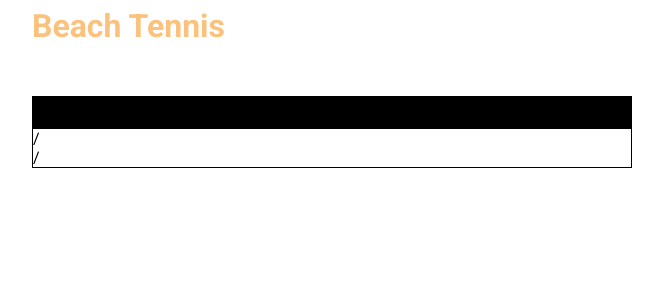
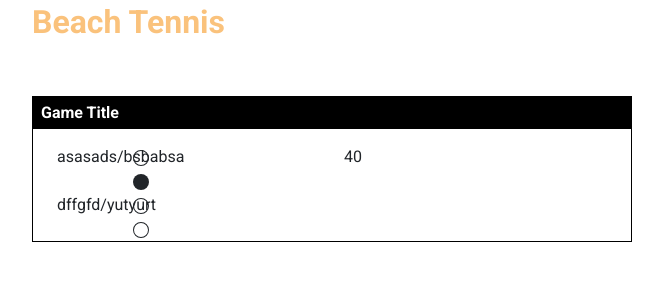
Before and after one commit to mybadclan/web-CK0207, a React (Create React App) app in the folder practice-react-1/: page /game in a window 1280 px wide. Shown: the top 300 px of the page, without its empty margins (48-711 px from the left). Built offline with nearby package versions, Linux system fonts and the light colour scheme.

Commit message:
current serve

```diff
--- a/practice-react-1/package.json
+++ b/practice-react-1/package.json
@@ -6,7 +6,10 @@
     "@testing-library/jest-dom": "^5.16.4",
     "@testing-library/react": "^13.1.1",
     "@testing-library/user-event": "^13.5.0",
+    "bootstrap": "^5.1.3",
+    "bootstrap-icons": "^1.8.1",
     "react": "^18.1.0",
+    "react-bootstrap": "^2.3.1",
     "react-dom": "^18.1.0",
     "react-router-dom": "^6.3.0",
     "react-scripts": "5.0.1",
--- a/practice-react-1/src/App.js
+++ b/practice-react-1/src/App.js
@@ -1,5 +1,5 @@
 import { Pages } from './pages';
-
+import 'bootstrap/dist/css/bootstrap.min.css';
 
 function App() {
   return (
--- /dev/null
+++ b/practice-react-1/src/components/Circles/index.jsx
@@ -0,0 +1,52 @@
+import { Row, Col } from "react-bootstrap";
+import styles from "./styles.module.scss";
+
+export function Circles({ current, setData = () => {} }) {
+  switch(current){
+    default:
+      return(
+        <Row>
+          <Col>
+            <svg xmlns="http://www.w3.org/2000/svg" width="16" height="16" fill="currentColor" class="bi bi-circle" viewBox="0 0 16 16">
+            <path d="M8 15A7 7 0 1 1 8 1a7 7 0 0 1 0 14zm0 1A8 8 0 1 0 8 0a8 8 0 0 0 0 16z"/>
+            </svg>
+          </Col>
+          <Col>
+            <svg xmlns="http://www.w3.org/2000/svg" width="16" height="16" fill="currentColor" class="bi bi-circle" viewBox="0 0 16 16">
+              <path d="M8 15A7 7 0 1 1 8 1a7 7 0 0 1 0 14zm0 1A8 8 0 1 0 8 0a8 8 0 0 0 0 16z"/>
+            </svg>
+          </Col>
+        </Row>
+      );
+    case "playerOne":
+      return(
+        <Row>
+          <Col>
+            <svg xmlns="http://www.w3.org/2000/svg" width="16" height="16" fill="currentColor" class="bi bi-circle-fill" viewBox="0 0 16 16">
+              <circle cx="8" cy="8" r="8"/>
+            </svg>
+          </Col>
+          <Col>
+            <svg xmlns="http://www.w3.org/2000/svg" width="16" height="16" fill="currentColor" class="bi bi-circle" viewBox="0 0 16 16">
+              <path d="M8 15A7 7 0 1 1 8 1a7 7 0 0 1 0 14zm0 1A8 8 0 1 0 8 0a8 8 0 0 0 0 16z"/>
+            </svg>
+          </Col>
+        </Row>
+      )
+      case "playerTwo":
+        return(
+          <Row>
+          <Col>
+            <svg xmlns="http://www.w3.org/2000/svg" width="16" height="16" fill="currentColor" class="bi bi-circle" viewBox="0 0 16 16">
+              <path d="M8 15A7 7 0 1 1 8 1a7 7 0 0 1 0 14zm0 1A8 8 0 1 0 8 0a8 8 0 0 0 0 16z"/>
+            </svg>
+          </Col>
+          <Col>
+            <svg xmlns="http://www.w3.org/2000/svg" width="16" height="16" fill="currentColor" class="bi bi-circle-fill" viewBox="0 0 16 16">
+              <circle cx="8" cy="8" r="8"/>
+            </svg>
+          </Col>
+          </Row>
+        )
+  }
+}
--- /dev/null
+++ b/practice-react-1/src/components/Circles/styles.module.scss
@@ -0,0 +1,3 @@
+.circle {
+    width: 700px;
+}
--- a/practice-react-1/src/components/Players/index.jsx
+++ b/practice-react-1/src/components/Players/index.jsx
@@ -1,10 +1,15 @@
 import styles from "./styles.module.scss";
+import {Row, Container, Col} from 'react-bootstrap';
+import { Circles } from "../Circles";
 export function Players({ players }) {
   return (
-    <div>
-      <p>
-        {players.playerOne}/{players.playerTwo}
-      </p>
-    </div>
+    <Container>
+      <Row>
+        <Col className="col-6">{players.playerOne}/{players.playerTwo}</Col>
+        <Col>
+        <Circles current={players.currentlyServe}></Circles>
+        </Col>
+      </Row>
+    </Container>
   );
 }
--- /dev/null
+++ b/practice-react-1/src/components/Score/index.jsx
@@ -0,0 +1,26 @@
+import styles from "./styles.module.scss";
+import { Row, Col } from "react-bootstrap";
+
+export function Score({ sets = [], score = {}, setData = () => {}}) {
+  return (
+    <div>
+      <Row>
+        {sets.map(
+          set => {
+            return(
+              <Col className={styles.sets}>
+                {set.teamOne}
+                {set.teamTwo}
+              </Col>
+            )
+          }
+        )
+        }
+        <Col className={styles.score}>
+          {score.teamOne}
+          {score.teamTwo}
+        </Col>
+      </Row>
+    </div>
+  );
+}
--- /dev/null
+++ b/practice-react-1/src/components/Score/styles.module.scss
@@ -0,0 +1,8 @@
+.sets {
+  background-color: black;
+  color: white;
+}
+.score {
+  background-color: gray;
+  color: black;
+}
--- a/practice-react-1/src/components/ScoreBoard/index.jsx
+++ b/practice-react-1/src/components/ScoreBoard/index.jsx
@@ -1,12 +1,18 @@
 import styles from "./styles.module.scss";
+import { Row, Col } from "react-bootstrap";
+
 export function ScoreBoard({ data = {}, setData = () => {}, children }) {
   return (
     <div className={styles.scoreBoard}>
-      <div className={styles.title}>
-        <p>{data.gameInfo.title}</p>
-      </div>
-
-      {children}
+      <p className={styles.title}>{data.gameInfo.title}</p>
+      <Row>
+        <Col>
+          {children}
+        </Col>
+        <Col>
+          40
+        </Col>
+      </Row>
     </div>
   );
 }
--- a/practice-react-1/src/pages/Game/index.jsx
+++ b/practice-react-1/src/pages/Game/index.jsx
@@ -1,15 +1,24 @@
 import { useEffect } from "react";
 import { Page, ScoreBoard, Players } from "../../components";
 import { useGame } from "../../hooks/useGame";
+import {Row, Container, Col} from 'react-bootstrap';
 
 import styles from "./styles.module.scss";
+import { Score } from "../../components/Score";
 
 export function Game({ data = {}, setData = () => {} }) {
   return (
     <Page className={styles.game}>
       <ScoreBoard data={data}>
-        <Players players={data.teamOne} />
-        <Players players={data.teamTwo} />
+        <Row>
+          <Col>
+            <Players players={data.teamOne} />
+            <Players players={data.teamTwo} />
+          </Col>
+          <Col>
+            <Score sets={data.sets} score={data.score}></Score>
+          </Col>
+        </Row>
       </ScoreBoard>
     </Page>
   );
--- a/practice-react-1/src/pages/index.jsx
+++ b/practice-react-1/src/pages/index.jsx
@@ -10,32 +10,34 @@ export function Pages() {
   // Single source of truth
   const [data, setData] = useState({
     teamOne: {
-      playerOne: "",
-      playerTwo: "",
+      playerOne: "asasads",
+      playerTwo: "bsbabsa",
       lastServe: "",
       currentlyServe: "playerTwo",
     },
     teamTwo: {
-      playerOne: "",
-      playerTwo: "",
+      playerOne: "dffgfd",
+      playerTwo: "yutyurt",
       lastServe: "",
       currentlyServe: "",
     },
     gameInfo: {
-      title: "",
-      points: [
+      title: "Game Title",
+      sets: [
         // to do: clean this array
         {
           teamOne: 1,
           teamTwo: 1,
-          isRunning: true,
         },
         {
           teamOne: 7,
           teamTwo: 6,
-          isRunning: false,
         },
       ],
+      score:{
+        teamOne: 0,
+        teamTwo: 0
+      },
       teamServe: "",
     },
   });
```
Also changed, not shown: 2 other files (tests, documents, lock files or other folders).
